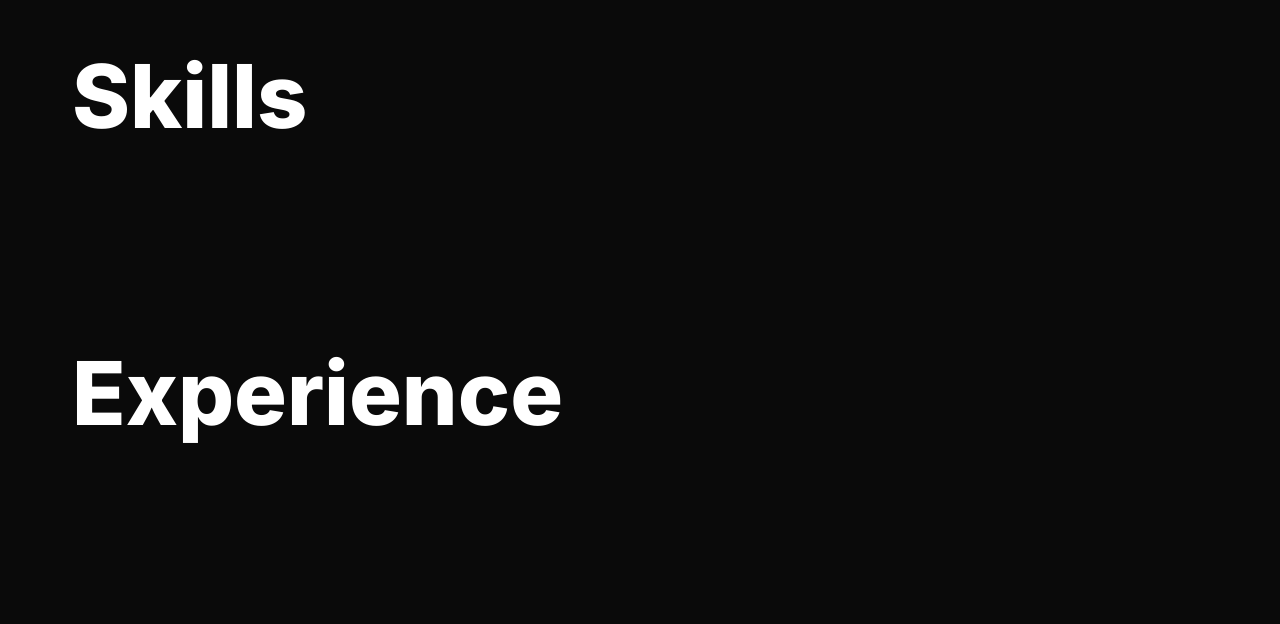
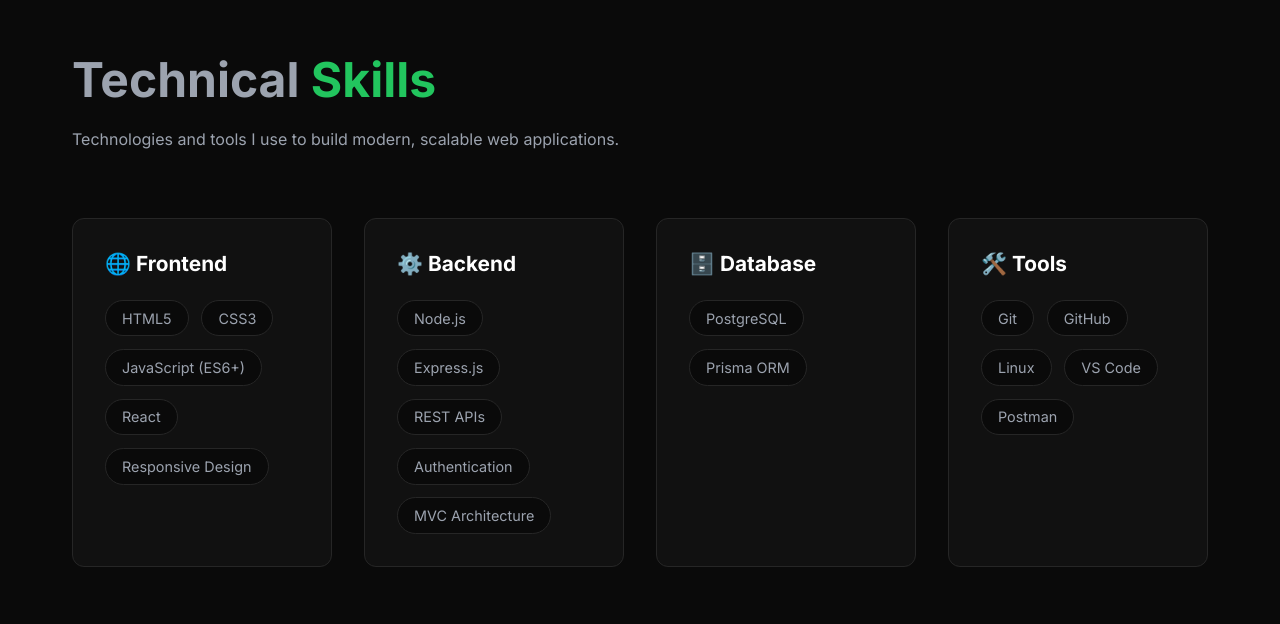
Before and after one commit to adenya-arn/portfolio, a React app: page / in a window 1280 px wide. Shown: the part 1856-2480 px from the top of the page. Built offline with nearby package versions, Linux system fonts and the light colour scheme; the HTML template or start-up script is replaced by a standard one.

Commit message:
Added skills part improved the projects

```diff
--- a/src/App.jsx
+++ b/src/App.jsx
@@ -1,7 +1,7 @@
 import Navbar from "./components/Navbar/NavBar";
 import Hero from "./components/Hero/Hero";
 import About from "./components/About/About";
-import Skills from "./components/Skills";
+import Skills from "./components/Skills/Skills";
 // import { projects } from "./data/projects";
 import Experience from "./components/Experience";
 import Journey from "./components/Journey";
--- a/src/components/Skills.jsx
+++ /dev/null
@@ -1,9 +0,0 @@
-function Journey() {
-  return (
-    <section id="home">
-      <h1>Skills</h1>
-    </section>
-  );
-}
-
-export default Journey;
--- /dev/null
+++ b/src/components/Skills/Skills.jsx
@@ -0,0 +1,37 @@
+import styles from "./Skills.module.css";
+import { skills } from "../../data/skills";
+
+function Skills() {
+  return (
+    <section id="skills" className={styles.skills}>
+      <div className="container">
+        <h2 className="section-title">
+          Technical <span className="highlight">Skills</span>
+        </h2>
+
+        <p className="section-subtitle">
+          Technologies and tools I use to build modern, scalable web
+          applications.
+        </p>
+
+        <div className={styles.grid}>
+          {skills.map((skill) => (
+            <article key={skill.title} className={styles.card}>
+              <h3>
+                {skill.icon} {skill.title}
+              </h3>
+
+              <div className={styles.badges}>
+                {skill.technologies.map((tech) => (
+                  <span key={tech}>{tech}</span>
+                ))}
+              </div>
+            </article>
+          ))}
+        </div>
+      </div>
+    </section>
+  );
+}
+
+export default Skills;
--- /dev/null
+++ b/src/components/Skills/Skills.module.css
@@ -0,0 +1,57 @@
+i.skills {
+    padding-block: 8rem;
+}
+
+.grid {
+    display: grid;
+
+    grid-template-columns: repeat(auto-fit, minmax(260px, 1fr));
+
+    gap: 2rem;
+}
+
+.card {
+    background: var(--surface);
+
+    border: 1px solid var(--border);
+
+    border-radius: var(--radius);
+
+    padding: 2rem;
+
+    transition: var(--transition);
+}
+
+.card:hover {
+    transform: translateY(-6px);
+
+    border-color: var(--accent);
+}
+
+.card h3 {
+    margin-bottom: 1.5rem;
+
+    font-size: 1.3rem;
+}
+
+.badges {
+    display: flex;
+
+    flex-wrap: wrap;
+
+    gap: .8rem;
+}
+
+.badges span {
+    padding: .55rem 1rem;
+
+    border-radius: 999px;
+
+    background: var(--bg);
+
+    border: 1px solid var(--border);
+
+    color: var(--text-secondary);
+
+    font-size: .9rem;
+}
--- /dev/null
+++ b/src/data/skills.js
@@ -0,0 +1,37 @@
+export const skills = [
+  {
+    title: "Frontend",
+    icon: "🌐",
+    technologies: [
+      "HTML5",
+      "CSS3",
+      "JavaScript (ES6+)",
+      "React",
+      "Responsive Design",
+    ],
+  },
+
+  {
+    title: "Backend",
+    icon: "⚙️",
+    technologies: [
+      "Node.js",
+      "Express.js",
+      "REST APIs",
+      "Authentication",
+      "MVC Architecture",
+    ],
+  },
+
+  {
+    title: "Database",
+    icon: "🗄️",
+    technologies: ["PostgreSQL", "Prisma ORM"],
+  },
+
+  {
+    title: "Tools",
+    icon: "🛠️",
+    technologies: ["Git", "GitHub", "Linux", "VS Code", "Postman"],
+  },
+];
```
Also changed, not shown: src/data/projects.js (+71 -24 lines).
